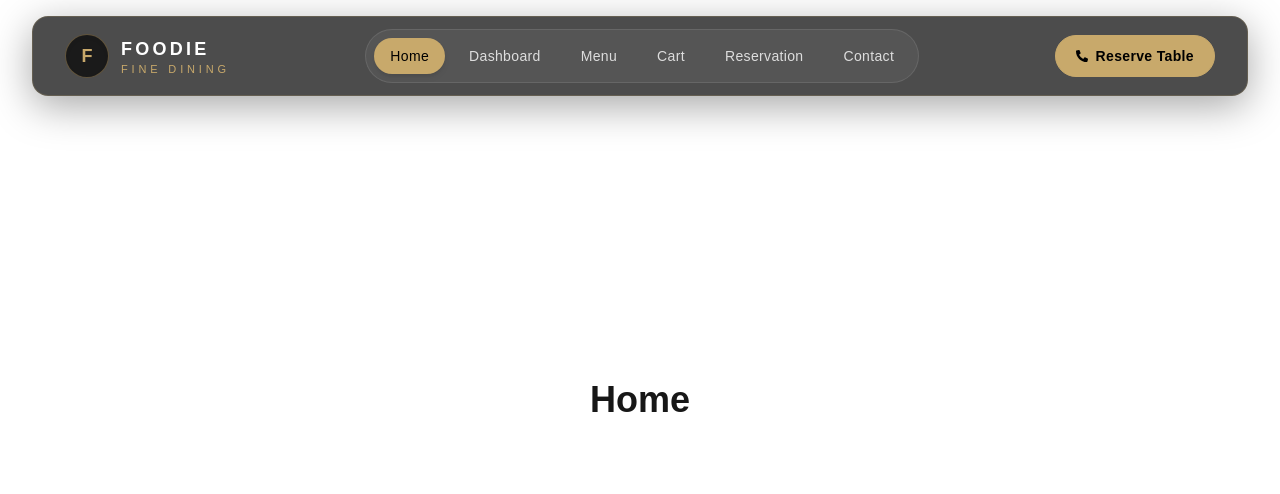
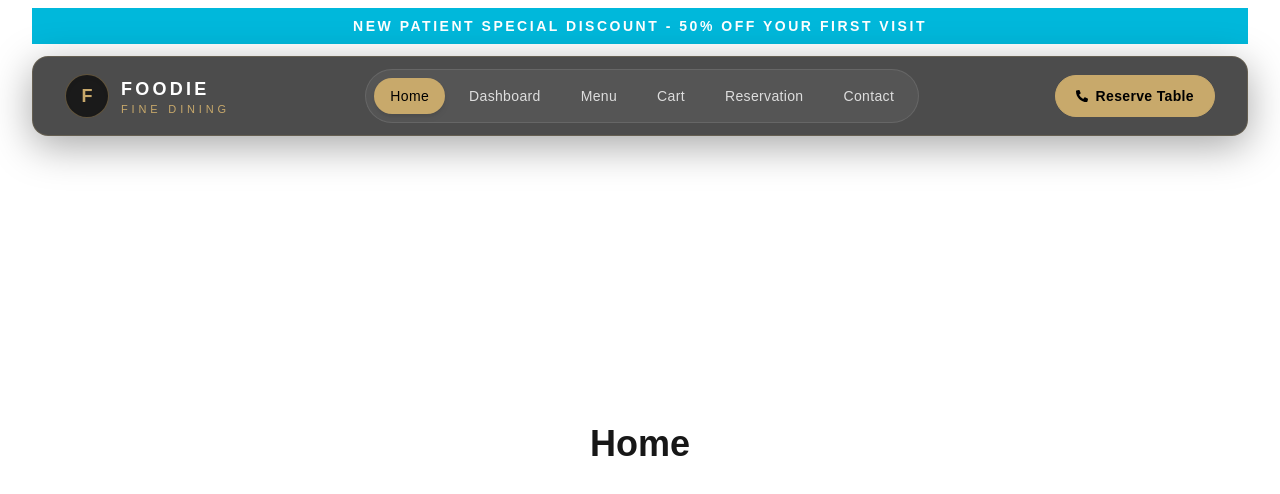
Before and after one commit to najimhaq/git-command-test, a Next.js app: page / in a window 1280 px wide. Shown: the top 494 px of the page. Built offline with nearby package versions, Linux system fonts and the light colour scheme.

Commit message:
black friday added

```diff
--- a/src/app/layout.js
+++ b/src/app/layout.js
@@ -1,6 +1,7 @@
 import { Manrope } from 'next/font/google';
 import './globals.css';
 import Navbar from '@/components/Navbar';
+import BlackFriday from '@/components/BlackFriday';
 
 const manrope = Manrope({
   subsets: ['latin'],
@@ -23,6 +24,7 @@ export default function RootLayout({ children }) {
       className={`${manrope.className}dark`}
     >
       <body className='flex min-h-screen flex-col bg-black antialiased'>
+        <BlackFriday />
         <Navbar />
         <main className='grow'>
           <div className='mx-auto max-w-full'>{children}</div>
--- /dev/null
+++ b/src/components/BlackFriday.jsx
@@ -0,0 +1,11 @@
+const BlackFriday = () => {
+  return (
+    <div>
+      <h1 className='mx-auto mt-2 w-[95%] max-w-7xl text-center text-white text-sm font-semibold uppercase tracking-[0.18em] bg-cyan-500 py-2'>
+        New Patient Special Discount - 50% off your first visit
+      </h1>
+    </div>
+  );
+};
+
+export default BlackFriday;
--- a/src/components/Navbar.jsx
+++ b/src/components/Navbar.jsx
@@ -26,7 +26,7 @@ export default function Navbar() {
   const isReservationPage = pathname === '/reservation';
 
   return (
-    <header className='fixed top-0 left-0 z-50 w-full'>
+    <header className='fixed top-0 left-0 z-50 w-full mt-10'>
       <nav className='mx-auto mt-4 w-[95%] max-w-7xl rounded-2xl border border-[#C8A96B]/20 bg-[#111111]/75 backdrop-blur-xl shadow-[0_10px_40px_rgba(0,0,0,0.35)]'>
         <div className='flex items-center justify-between px-4 py-3 md:px-6 lg:px-8'>
           {/* Logo */}
```
